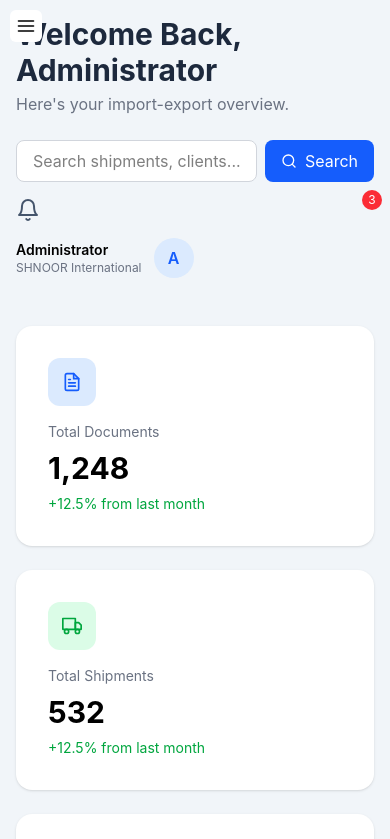
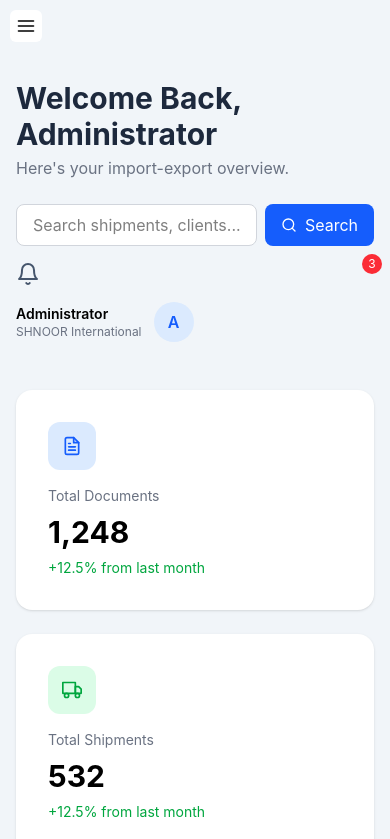
Before and after one commit to aceananya/ai-import-export-intelligence-system, a React (Vite) app in the folder frontend/: page /dashboard in a window 390 px wide. Shown: the top 839 px of the page. Built offline with nearby package versions, Linux system fonts and the light colour scheme; some icons are missing.

Commit message:
fix dasboard

```diff
--- a/frontend/src/pages/Dashboard.jsx
+++ b/frontend/src/pages/Dashboard.jsx
@@ -57,7 +57,7 @@ function Dashboard() {
   ];
 
   return (
-    <div className="p-4 md:p-10">
+    <div className="p-4 pt-20 md:p-10 md:pt-10">
 
       {/* Header */}
       <div className="flex flex-col lg:flex-row lg:justify-between lg:items-center gap-6 mb-12">
```
